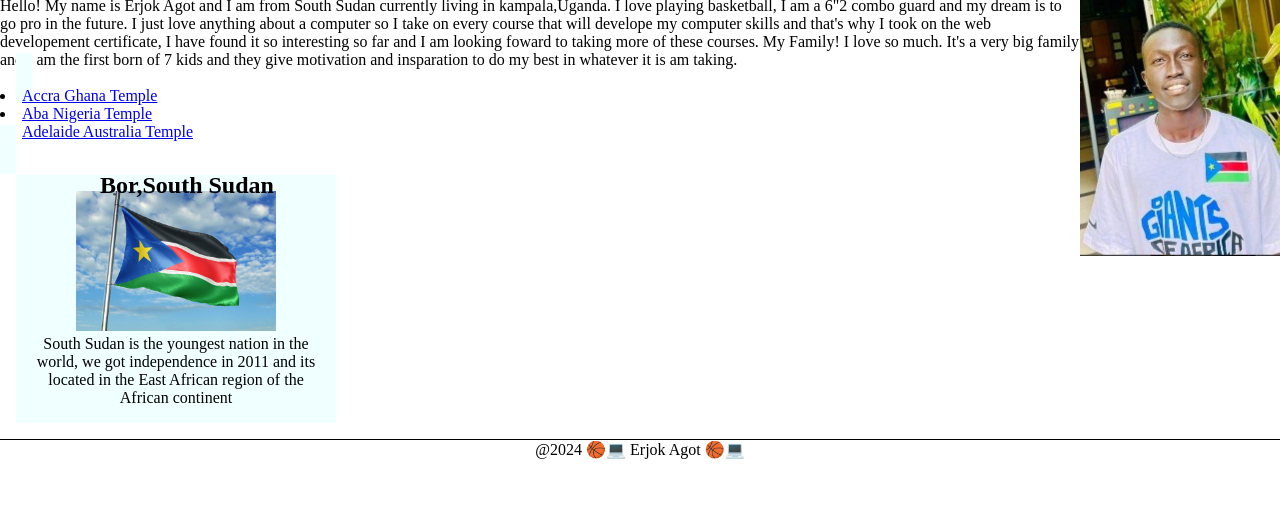
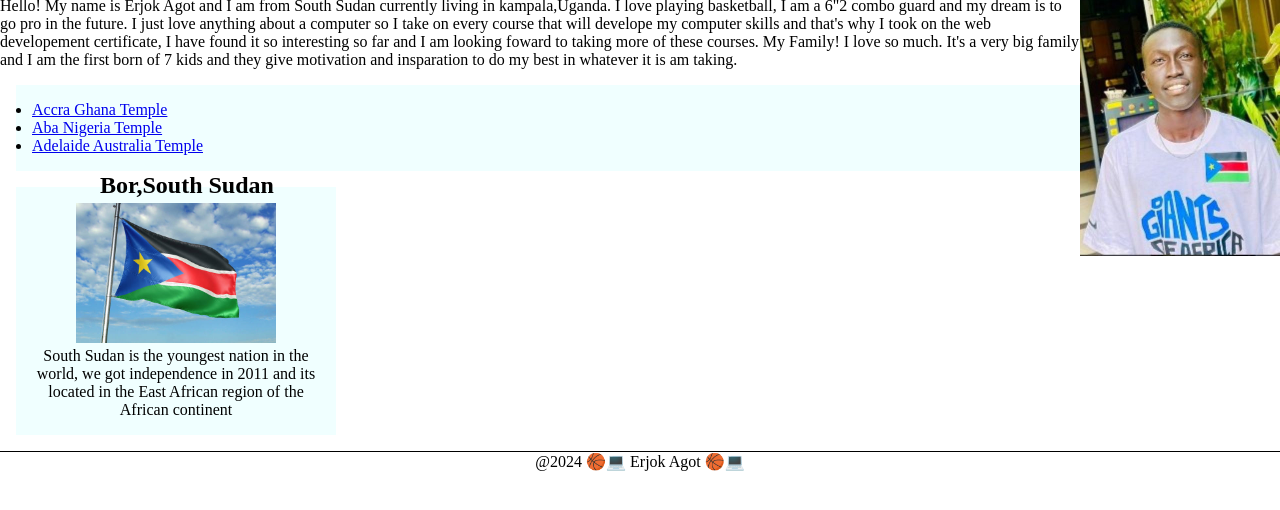
Before and after one commit to Erjok17/wdd130, a plain HTML site: page index.html in a window 1280 px wide. Shown: the part 58-568 px from the top of the page. Drawn offline with Linux system fonts and the light colour scheme.

Commit message:
html2change

```diff
--- a/index.html
+++ b/index.html
@@ -2,8 +2,8 @@
 <!DOCTYPE html>
 <html lang="en-us">
     <head>
-        <meta charset="utf-8" />
-        <meta name="viewport" content="width=width-device" />
+        <meta charset="utf-8" >
+        <meta name="viewport" content="width=width-device" >
         <title>Erjok Agot Erjok |WDD130 </title>
         <meta name="discription" content="My name is ERJOK AGOT , I am a programmer and this webpage for my Web Fundamentals class of 2024">
         <meta name="author" content="Erjok Agot Erjok">
@@ -23,11 +23,11 @@
             <h1>Erjok Agot Erjok|WDD130</h1>
             <img src="images/profile.jpg" alt="Hello my name is Erjok Agot Erjok" width="200">
             <p>Hello! My name is Erjok Agot and I am from South Sudan currently living in kampala,Uganda. I love playing basketball, I am a 6"2 combo guard and my dream is to go pro in the future. I just love anything about a computer so I take on every course that will develope my computer skills and that's why I took on the web developement certificate, I have found it so interesting so far and I am looking foward to taking more of these courses. My Family! I love so much. It's a very big family and I am the first born of 7 kids and they give motivation and insparation to do my best in whatever it is am taking.  </p>
-            <ui class="box">
+            <ul class="box">
                 <li><a href="https://newsroom.churchofjesuschrist.org/article/accra-ghana-temple" target="_blank">Accra Ghana Temple </a></li>
                 <li><a href="https://newsroom.churchofjesuschrist.org/article/aba-nigeria-temple" target="_blank">Aba Nigeria Temple</a></li>
                 <li><a href="https://newsroom.churchofjesuschrist.org/article/adelaide-australia-temple" target="_blank">Adelaide Australia Temple</a></li>
-            </ui>
+            </ul>
         </main>
         <aside class="box">
             <h2> Bor,South Sudan</h2>
--- a/styles/styles.css
+++ b/styles/styles.css
@@ -29,7 +29,7 @@ footer {
 /* Class Selectors */
 .box{
     margin: 1rem;
-    border: 1px solid rgba(0,0,0,1)px;
+    border: #000;
     padding: 1rem;
     background-color: azure;
     color: black;
```
